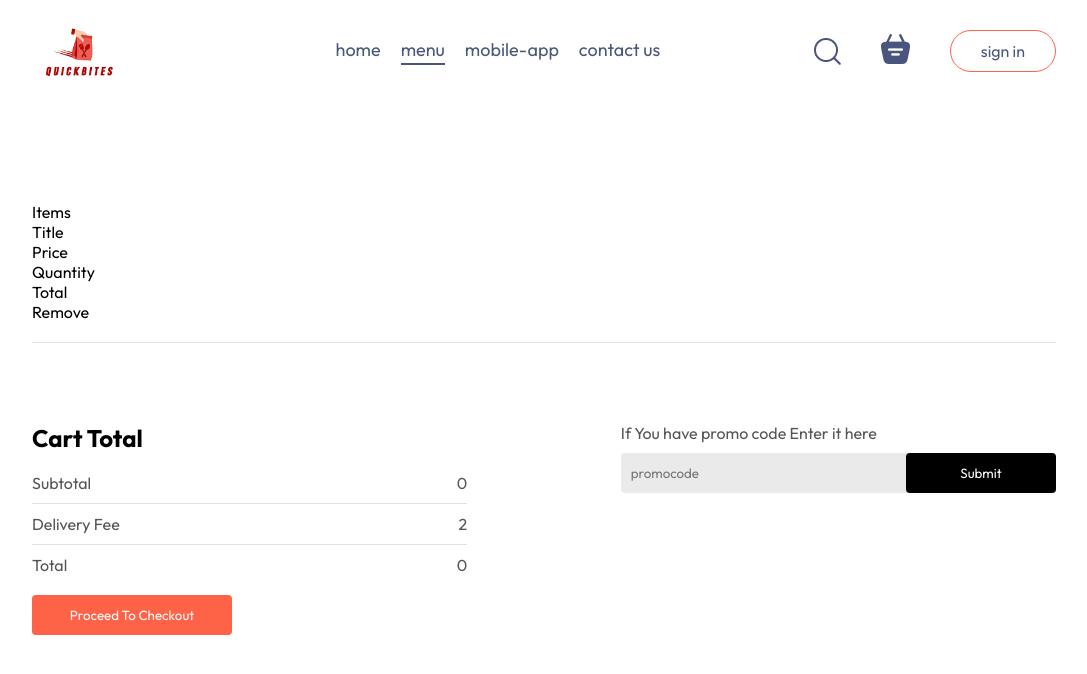
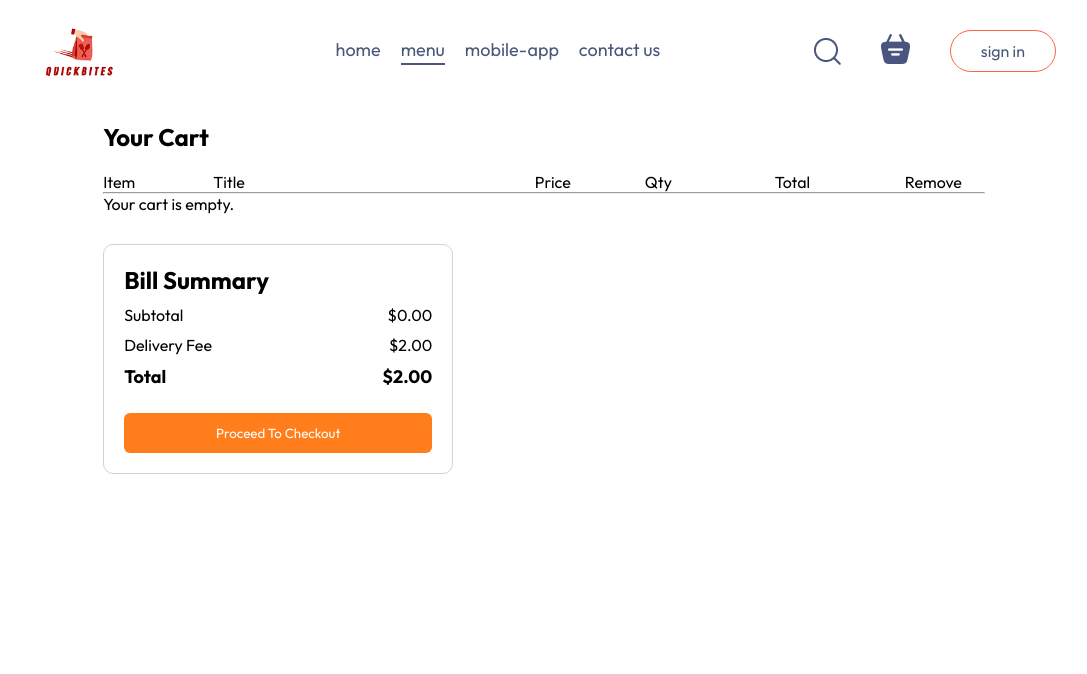
Before and after one commit to Dac-QuickBites/Online-Food-Ordering-System, a React (Vite) app in the folder frontend/: page /cart in a window 1280 px wide. Shown: the top 674 px of the page, without its empty margins (96-1183 px from the left). Built offline with nearby package versions, Linux system fonts and the light colour scheme.

Commit message:
Modified Cart

```diff
--- /dev/null
+++ b/frontend/src/components/Cart/Cart.css
@@ -0,0 +1,63 @@
+.cart-page {
+  padding: 20px;
+}
+
+.cart-items {
+  display: flex;
+  flex-direction: column;
+  gap: 15px;
+}
+
+.cart-item {
+  display: flex;
+  gap: 15px;
+  align-items: center;
+  padding: 15px;
+  border: 1px solid lightgray;
+  border-radius: 8px;
+}
+
+.cart-item-img {
+  width: 80px;
+  height: 80px;
+  border-radius: 8px;
+  object-fit: cover;
+}
+
+.cart-details {
+  flex: 1;
+}
+
+.cart-controls {
+  display: flex;
+  align-items: center;
+  gap: 10px;
+}
+
+.cart-controls button {
+  width: 32px;
+  height: 32px;
+  border: none;
+  background: #ff4d4d;
+  color: white;
+  font-size: 18px;
+  border-radius: 5px;
+  cursor: pointer;
+}
+
+.cart-total {
+  margin-top: 25px;
+  font-size: 18px;
+  display: flex;
+  justify-content: space-between;
+  align-items: center;
+}
+
+.checkout-btn {
+  padding: 10px 20px;
+  background: #ff7d1a;
+  color: white;
+  border: none;
+  border-radius: 6px;
+  cursor: pointer;
+}
--- /dev/null
+++ b/frontend/src/components/Cart/Cart.jsx
@@ -0,0 +1,57 @@
+import React, { useContext } from "react";
+import { StoreContext } from "../../context/StoreContext";
+import "./Cart.css";
+
+const Cart = () => {
+  const { cartItems, food_list, addToCart, removeFromCart } = useContext(StoreContext);
+
+  // Filter only products whose quantity is > 0
+  const cartProducts = food_list.filter((item) => cartItems[item._id] > 0);
+
+  // Calculate total price
+  const totalPrice = cartProducts.reduce((sum, item) => {
+    return sum + item.price * cartItems[item._id];
+  }, 0);
+
+  return (
+    <div className="cart-page">
+      <h2>Your Cart</h2>
+
+      {cartProducts.length === 0 ? (
+        <p>Your cart is empty.</p>
+      ) : (
+        <>
+          <div className="cart-items">
+            {cartProducts.map((item) => (
+              <div className="cart-item" key={item._id}>
+                <img src={item.image} alt={item.name} className="cart-item-img" />
+
+                <div className="cart-details">
+                  <h3>{item.name}</h3>
+                  <p>${item.price}</p>
+
+                  {/* Quantity Control */}
+                  <div className="cart-controls">
+                    <button onClick={() => removeFromCart(item._id)}>-</button>
+
+                    <span>{cartItems[item._id]}</span>
+
+                    <button onClick={() => addToCart(item._id)}>+</button>
+                  </div>
+                </div>
+              </div>
+            ))}
+          </div>
+
+          {/* Total Section */}
+          <div className="cart-total">
+            <h3>Total: ${totalPrice.toFixed(2)}</h3>
+            <button className="checkout-btn">Checkout</button>
+          </div>
+        </>
+      )}
+    </div>
+  );
+};
+
+export default Cart;
--- a/frontend/src/components/Navbar/Navbar.jsx
+++ b/frontend/src/components/Navbar/Navbar.jsx
@@ -1,12 +1,15 @@
 import React, { useState } from "react";
+import {useContext} from 'react'
 import "./Navbar.css";
 import { Link } from "react-router-dom";
 import { assets } from "../../assets/assets";
 import SearchPopup from '../SearchPopup/SearchPopup'
+import { StoreContext } from "../../context/StoreContext";
 const Navbar = () => {
   const [menu, setMenu] = useState("menu");
   const [showSearch, setShowSearch] = useState(false);
-
+  const { cartItems } = useContext(StoreContext);
+  const cartCount = Object.values(cartItems).reduce((a, b) => a + b, 0);
   return (
     <div className="navbar">
       <Link to="/">
@@ -47,6 +50,7 @@ const Navbar = () => {
         <div className="navbar-search-icon">
           <Link to="/cart">
             <img src={assets.basket_icon} alt="" />
+            {cartCount > 0 && <span className="cart-count">{cartCount}</span>}
           </Link>
           <div className="dot"></div>
         </div>
--- a/frontend/src/pages/Cart/Cart.css
+++ b/frontend/src/pages/Cart/Cart.css
@@ -1,82 +1,80 @@
 .cart {
-  margin-top: 100px;
+  padding: 20px;
+  width: 90%;
+  margin: auto;
 }
-.cart-items-title {
+
+.cart-items {
+  margin-top: 20px;
+}
+
+.cart-header-row,
+.cart-row {
   display: grid;
-  grid-template-columns: 1fr 1.5fr 1fr 1fr 0.5fr;
+  grid-template-columns: 100px 1fr 100px 120px 120px 80px;
   align-items: center;
-  color: grey;
-  font-size: max(1vw, 12px);
+  gap: 10px;
 }
-.cart-items-item {
-  margin: 10px, 10px;
-  color: black;
+
+.cart-img {
+  width: 70px;
+  height: 70px;
+  border-radius: 8px;
+  object-fit: cover;
 }
-.cart-items-item img {
-  width: 50px;
+
+.qty-controls {
+  display: flex;
+  gap: 10px;
+  align-items: center;
 }
-.cart hr {
-  height: 1px;
-  background-color: #e2e2e2;
+
+.qty-controls button {
+  width: 28px;
+  height: 28px;
   border: none;
-}
-.cart-items-item .cross {
+  background: orange;
+  color: white;
+  font-size: 18px;
+  border-radius: 5px;
   cursor: pointer;
 }
-.cart-bottom {
-  margin-top: 80px;
+
+.remove-btn {
+  background: red;
+  color: white;
+  border: none;
+  padding: 6px 10px;
+  cursor: pointer;
+  border-radius: 5px;
+}
+
+.cart-summary {
+  margin-top: 30px;
+  padding: 20px;
+  border: 1px solid lightgray;
+  border-radius: 10px;
+  width: 350px;
+}
+
+.summary-row {
   display: flex;
   justify-content: space-between;
-  gap: max(12vw, 20px);
+  margin: 10px 0;
 }
-.cart-total {
-  flex: 1;
-  display: flex;
-  flex-direction: column;
-  gap: 20px;
+
+.total {
+  font-weight: bold;
+  font-size: 18px;
 }
-.cart-total-details {
-  display: flex;
-  justify-content: space-between;
-  color: #555;
-}
-.cart-total hr {
-  margin: 10px 0px;
-}
-.cart-total button {
+
+.checkout-btn {
+  margin-top: 15px;
+  width: 100%;
+  padding: 12px;
+  background: #ff7d1a;
+  color: white;
   border: none;
-  color: white;
-  background-color: tomato;
-  width: max(15vw, 200px);
-  padding: 12px 0px;
-  border-radius: 4px;
+  border-radius: 6px;
   cursor: pointer;
 }
-.cart-promocode {
-  flex: 1;
-}
-.cart-promocode p {
-  color: #555;
-}
-.cart-promocode-input {
-  margin-top: 10px;
-  display: flex;
-  justify-content: space-between;
-  align-items: center;
-  background-color: #eaeaea;
-  border-radius: 4px;
-}
-.cart-promocode-input input {
-  background: transparent;
-  border: none;
-  outline: none;
-  padding-left: 10px;
-}
-.cart-promocode-input button {
-  width: max(10vw, 150px);
-  padding: 12px 5px;
-  background-color: black;
-  border: none;
-  color: white;
-  border-radius: 4px;
-}
--- a/frontend/src/pages/Cart/Cart.jsx
+++ b/frontend/src/pages/Cart/Cart.jsx
@@ -1,72 +1,86 @@
-import { useContext } from "react";
+import React, { useContext } from "react";
+import "./Cart.css";
 import { StoreContext } from "../../context/StoreContext";
-import "./Cart.css";
+
 const Cart = () => {
-  const { cartItems, food_list, removeFromCart } = useContext(StoreContext);
+  const { cartItems, food_list, addToCart, removeFromCart } =
+    useContext(StoreContext);
+
+  const cartProducts = food_list.filter(
+    (item) => cartItems[item.id] > 0
+  );
+
+  const subtotal = cartProducts.reduce(
+    (sum, item) => sum + item.price * cartItems[item.id],
+    0
+  );
+
   return (
     <div className="cart">
+      <h2>Your Cart</h2>
+
       <div className="cart-items">
-        <div className="carts-items-title">
-          <p>Items</p>
+        <div className="cart-header-row">
+          <p>Item</p>
           <p>Title</p>
           <p>Price</p>
-          <p>Quantity</p>
+          <p>Qty</p>
           <p>Total</p>
           <p>Remove</p>
         </div>
-        <br />
+
         <hr />
-        {food_list.map((item, index) => {
-          if (cartItems[item._id] > 0) {
-            return (
-              <div>
-                <div className="cart-items-title cart-items-item">
-                  <img src="{item.image}" alt="" />
+
+        {cartProducts.length === 0 && <p>Your cart is empty.</p>}
+
+        {cartProducts.map((item) => (
+          <div key={item.id}>
+            <div className="cart-row">
+              <img src={item.image} alt={item.name} className="cart-img" />
+
               <p>{item.name}</p>
-                  <p>{item.price}</p>
-                  <p>{cartItems[item._id]}</p>
-                  <p>{item.price * cartItems[item._id]}</p>
-                  <p
-                    onClick={() => removeFromCart(item._id)}
-                    className="cross"
-                  ></p>
+              <p>${item.price}</p>
+
+              <div className="qty-controls">
+                <button onClick={() => removeFromCart(item.id)}>-</button>
+                <span>{cartItems[item.id]}</span>
+                <button onClick={() => addToCart(item.id)}>+</button>
               </div>
+
+              <p>${(item.price * cartItems[item.id]).toFixed(2)}</p>
+
+              <button
+                className="remove-btn"
+                onClick={() => removeFromCart(item.id)}
+              >
+                X
+              </button>
+            </div>
+
             <hr />
           </div>
-            );
-          }
-        })}
+        ))}
       </div>
-      <div className="cart-bottom">
-        <div className="cart-total">
-          <h2>Cart Total</h2>
-          <div>
-            <div className="cart-total-details">
+
+      <div className="cart-summary">
+        <h2>Bill Summary</h2>
+
+        <div className="summary-row">
           <p>Subtotal</p>
-              <p>{0}</p>
+          <p>${subtotal.toFixed(2)}</p>
         </div>
-            <hr />
-            <div className="cart-total-details">
+
+        <div className="summary-row">
           <p>Delivery Fee</p>
-              <p>{2}</p>
+          <p>$2.00</p>
         </div>
-            <hr />
-            <div className="cart-total-details">
+
+        <div className="summary-row total">
           <p>Total</p>
-              <p>{0}</p>
+          <p>${(subtotal + 2).toFixed(2)}</p>
         </div>
-          </div>
-          <button>Proceed To Checkout</button>
-        </div>
-        <div className="cart-promocode">
-          <div>
-            <p>If You have promo code Enter it here</p>
-            <div className="cart-promocode-input">
-              <input type="text" placeholder="promocode" />
-              <button>Submit</button>
-            </div>
-          </div>
-        </div>
+
+        <button className="checkout-btn">Proceed To Checkout</button>
       </div>
     </div>
   );
```
Lines whose indentation alone changed are shown as unchanged.
